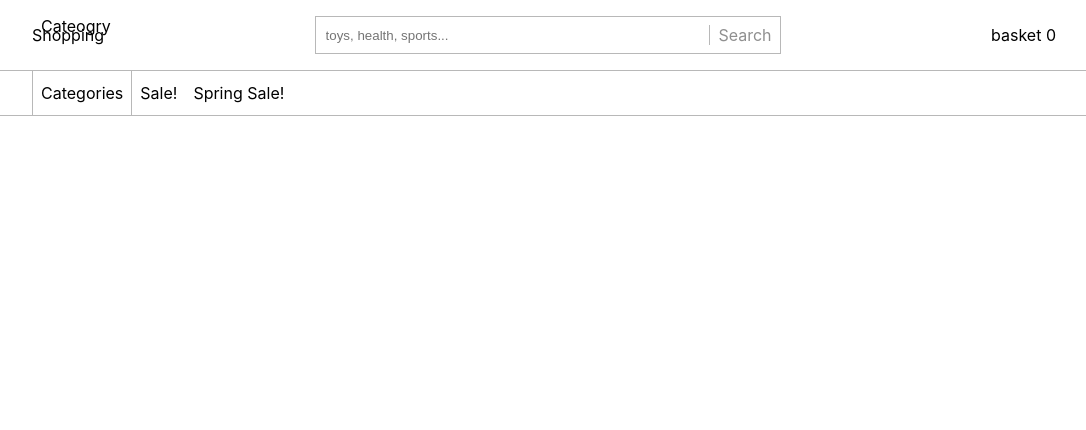
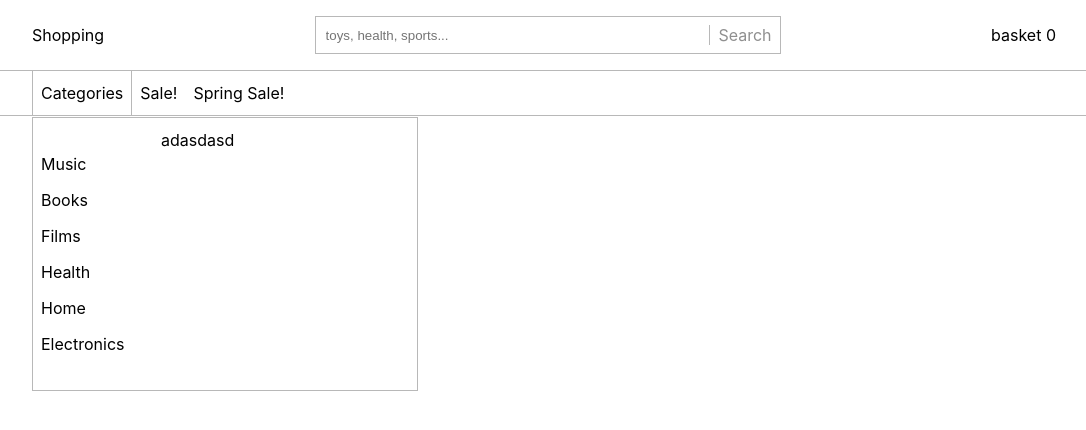
Before and after one commit to krzygrzywygrzy/maller, a React (Create React App) app: page / in a window 1280 px wide. Both pictures are taken after a click on the element "Categories". Shown: the top 430 px of the page, without its empty margins (96-1182 px from the left). Built offline with nearby package versions, Linux system fonts and the light colour scheme.

Commit message:
categoryReducer, category menu

```diff
--- a/src/core/navbar/categoryList.tsx
+++ b/src/core/navbar/categoryList.tsx
@@ -1,9 +1,52 @@
-const CategoryList = () => {
+import {useEffect} from 'react';
+import { connect } from 'react-redux';
+import Categories from '../../interfaces/categories';
+
+
+
+
+const CategoryList = (props: any) => {
+    //props
+    const categories: Categories = props.categories;
+
+
+    useEffect(() => {
+        //TODO: resolve missing dependency 'categories.main' warning
+
+        const displaySubmenu = (e: any) => {
+            if(e.target.tagName === "LI"){
+                let index: Number = categories.main.indexOf(e.target.innerText);
+                console.log(index);
+            }
+        }
+
+        document.addEventListener("mouseover", displaySubmenu);
+
+        return () => {
+            document.removeEventListener("mouseover", displaySubmenu);
+        }
+    }, []);
+
+
+
     return (
         <div className="category-list">
-            Cateogry
+            <div className="cl-section">
+                <ul>
+                    {categories.main.map((element, index) => {
+                        return <li key={index}>{element}</li>
+                    })}
+                </ul>
+            </div>
+            <div className="cl-section">adasdasd</div>
         </div>
     );
 }
 
-export default CategoryList;
+const mapStateToProps = (state: any) => {
+    return {
+        categories: state.categories,
+    }
+}
+
+export default connect(mapStateToProps)(CategoryList);
--- a/src/core/navbar/navbar.css
+++ b/src/core/navbar/navbar.css
@@ -46,6 +46,31 @@
 }
 
 .category-list {
+  z-index: 10;
   position: fixed;
-  top: 1rem;
+  top: 7.3rem;
+  left: 8rem;
+  width: 30vw;
+  display: grid;
+  grid-template-columns: 1fr 2fr;
+  border: 1px solid #b8b8b8;
 }
+
+.cl-section {
+  padding: 0.75rem 0;
+}
+
+ul {
+  list-style-type: none;
+  padding: 0;
+}
+
+li {
+  padding: 0.5rem 0.5rem;
+  cursor: pointer;
+  display: block;
+}
+
+li:hover {
+  background: rgba(184, 184, 184, 0.3);
+}
--- a/src/core/navbar/navbar.tsx
+++ b/src/core/navbar/navbar.tsx
@@ -2,7 +2,7 @@ import { connect } from "react-redux";
 import { Link } from "wouter";
 import Basket from "../../interfaces/basket";
 import "./navbar.css";
-import React ,{ useState } from 'react';
+import { useState } from 'react';
 import CategoryList from "./categoryList";
 
 
@@ -36,11 +36,11 @@ const Navbar = (props: any) => {
       <div className="category-container">
         <div className="categories" onClick={()=> {setShowCategory(!showCategory)}}>
             Categories
-            {showCategory && <CategoryList />}
         </div>
         <div className="side-category">Sale!</div>
         <div className="side-category">Spring Sale!</div>
       </div>
+      {showCategory && <CategoryList />}
     </div>
   );
 };
--- /dev/null
+++ b/src/interfaces/categories.ts
@@ -0,0 +1,5 @@
+interface Categories {
+    main: Array<String>,
+}
+
+export default Categories;
--- /dev/null
+++ b/src/store/reducers/categoryReducer.ts
@@ -0,0 +1,15 @@
+import Categories from "../../interfaces/categories"
+
+const initState: Categories = {
+    main: [
+        "Music", "Books", "Films", "Health", "Home", "Electronics"
+    ],
+}
+
+type Action = | {type: "LOAD_CATEGORIES", payload: Categories};
+
+const categoryReducer = (state = initState, action: Action) => {
+    return state;
+}
+
+export default categoryReducer;
--- a/src/store/reducers/rootReducer.ts
+++ b/src/store/reducers/rootReducer.ts
@@ -1,8 +1,10 @@
 import { combineReducers } from "redux";
+import categoryReducer from "./categoryReducer";
 import shoppingBasketReducer from "./shoppingBasketReducer";
 
 const rootReducer = combineReducers({
     basket: shoppingBasketReducer,
+    categories: categoryReducer,
 });
 
 export default rootReducer;
```
Also changed, not shown: src/interfaces/product.ts (+9 -1 lines).
